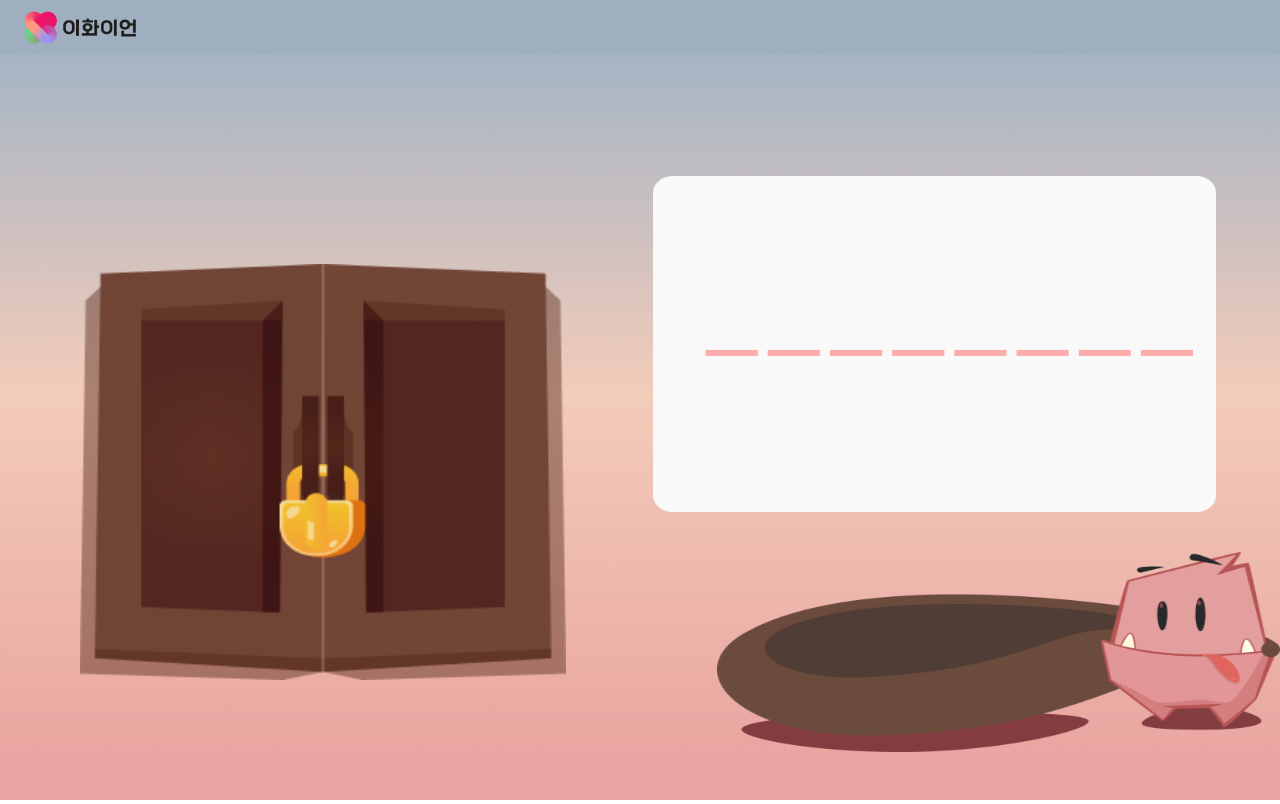
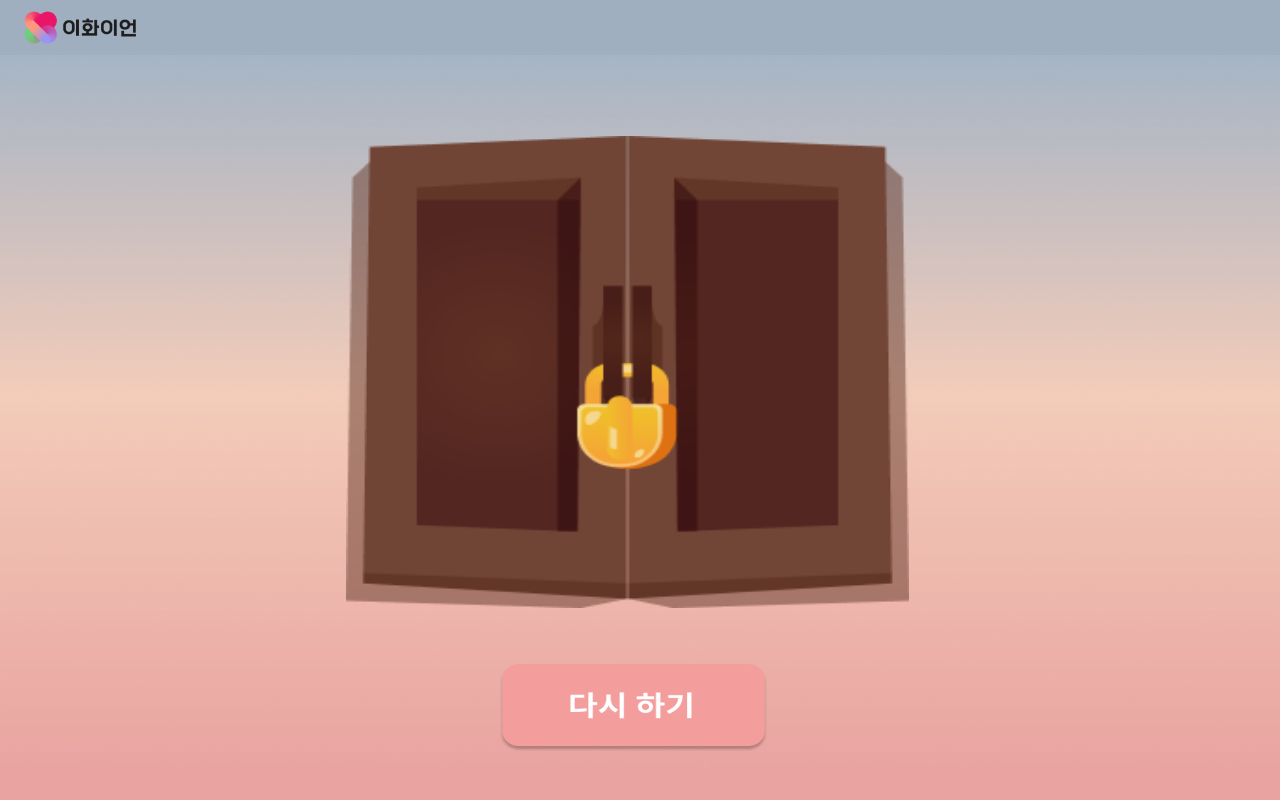
Before and after one commit to Ewhaian-WebEngineering/pearflower2022, a React (Create React App) app: page /finalgameover in a window 1280 px wide. Built offline with nearby package versions, Linux system fonts and the light colour scheme.

Commit message:
GamePage Web 완료

```diff
--- a/src/views/game/GameOverPage.js
+++ b/src/views/game/GameOverPage.js
@@ -9,12 +9,20 @@ function GameOverPage(props) {
         <div >
             <Header />
             <img src='/img/game/background.png' className="background" alt="배경" />
-            <img src='/img/game/window.png' className="keyWindow" />
-            <img src='/img/game/withKeyDoor.png' className="door" />
-            <img src='/img/game/gameCharacter.png' className="character" />
+            <img src='/img/game/withKeyDoor.png' className="locked" alt="실패" />
+            <img src='/img/game/replay.png' className="replay" alt="다시하기" />
 
         </div>
     )
+    //     < div >
+    //         <Header />
+    //         <img src='/img/game/background.png' className="background" alt="배경" />
+    //         <img src='/img/game/window.png' className="keyWindow" />
+    //         <img src='/img/game/withKeyDoor.png' className="door" />
+    //         <img src='/img/game/gameCharacter.png' className="character" />
+
+    //     </ >
+    // )
 }
 
 export default GameOverPage;
--- a/src/views/game/GamePage.css
+++ b/src/views/game/GamePage.css
@@ -207,6 +207,14 @@
           left: 17%;
       }
 
+      .locked {
+          position: absolute;
+          width: 44vw;
+          height: 59vh;
+          top: 17%;
+          left: 27%;
+      }
+
       .replay {
           position: absolute;
           width: 21vw;
--- a/src/views/game/GamePage.js
+++ b/src/views/game/GamePage.js
@@ -2,6 +2,7 @@ import React, { useState, useEffect, useRef } from 'react'
 import Header from './WebGameHeader'
 import './GamePage.css'
 import { DragDropContext, Droppable, Draggable } from "@hello-pangea/dnd";
+import { add } from 'lodash';
 
 
 
@@ -11,7 +12,13 @@ function GamePage(props) {
 
     const [correct, setCorrect] = useState(0);
     const [sentence, setSentence] = useState([]);
-    const sentenceId = useRef(0);
+    const sentenceId = useRef(1);
+
+    useEffect(() => {
+        //입력값이 정답과 일치하는지 확인
+        if (sentence.length >= 8)
+            inspect(sentence);
+    }, [sentenceId.current]);
 
     //클릭 시 실행
     const addWord = (input) => {
@@ -22,37 +29,31 @@ function GamePage(props) {
         };
 
         //입력값 길이가 8이 될 때까지 배열에 입력값 추가
-        if (sentenceId.current < 8) {
+        if (sentenceId.current <= 8) {
             sentenceId.current += 1;
             setSentence([...sentence, newInput])
         }
-
-        //입력값이 정답과 일치하는지 확인
-        inspect(sentence);
-        console.log("Correct:" + correct);
     }
 
     const check = (sentence) => {
-        console.log(sentence);
-        console.log("sentence.len:" + sentence.length);
-        const answer = ['g', 'o', 'o', 'd', 'l', 'u', 'c', 'k']; //정답
+        const answer = ['', 'g', 'o', 'o', 'd', 'l', 'u', 'c', 'k']; //정답
+        let count = 0;
+        {
+            sentence.map((word) => {
+                if (word.input == answer[word.id]) {
+                    count++; //입력값이 한 글자씩 맞을 때마다 count++
+                }
+            })
+            if (count == 8)
+                return 1;
+            else
+                return 0;
+        }
 
-
-
-        if (sentence.length == 8) { //8글자 모두 저장됐을 때만 비교
-            sentence.map((word) => {
-                if (word.input != answer[word.id])
-                    return 0;
-            })
-        }
-        else //sentence.length가 8이 아닐 때
-            return 0;
 
     }
 
     const inspect = (sentence) => {
-
-        console.log("Check: " + check(sentence));
         if (check(sentence) == 1) { //"goodluck 입력 완료"
             setCorrect(1);
         }
@@ -65,9 +66,6 @@ function GamePage(props) {
 
 
     const onDragEnd = () => {
-        // console.log("드래그");
-        // console.log("correct:" + correct);
-        // console.log("sentence length:" + sentence.length);
         if (correct === 0 && sentence.length >= 8)
             window.location.href = 'http://localhost:3000/finalgameover';
         else if (correct === 1) {
@@ -120,7 +118,7 @@ function GamePage(props) {
             <div className="array">
                 {sentence.map((word) => {
                     return (
-                        <span className="eachword">{word.input}</span>
+                        <span className="eachword" key={word.id}>{word.input}</span>
                     );
                 })}
             </div>
```
